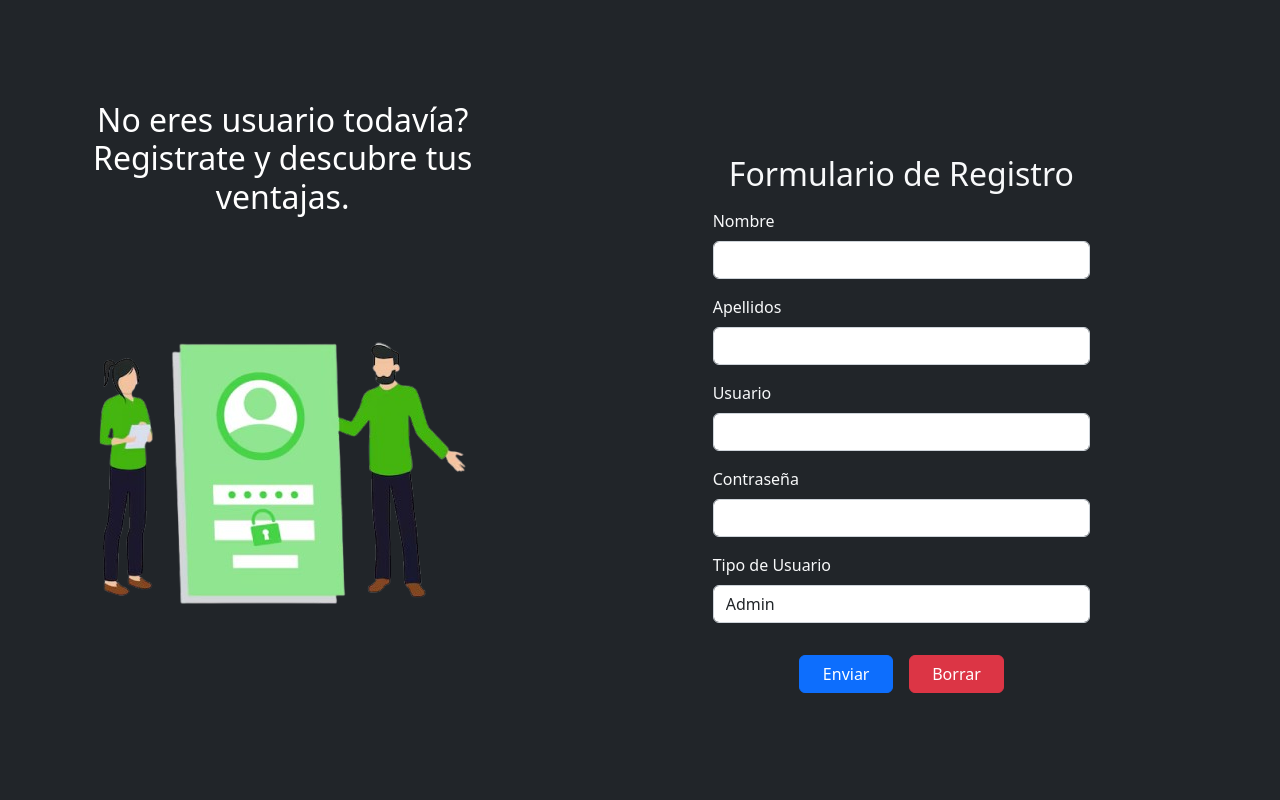
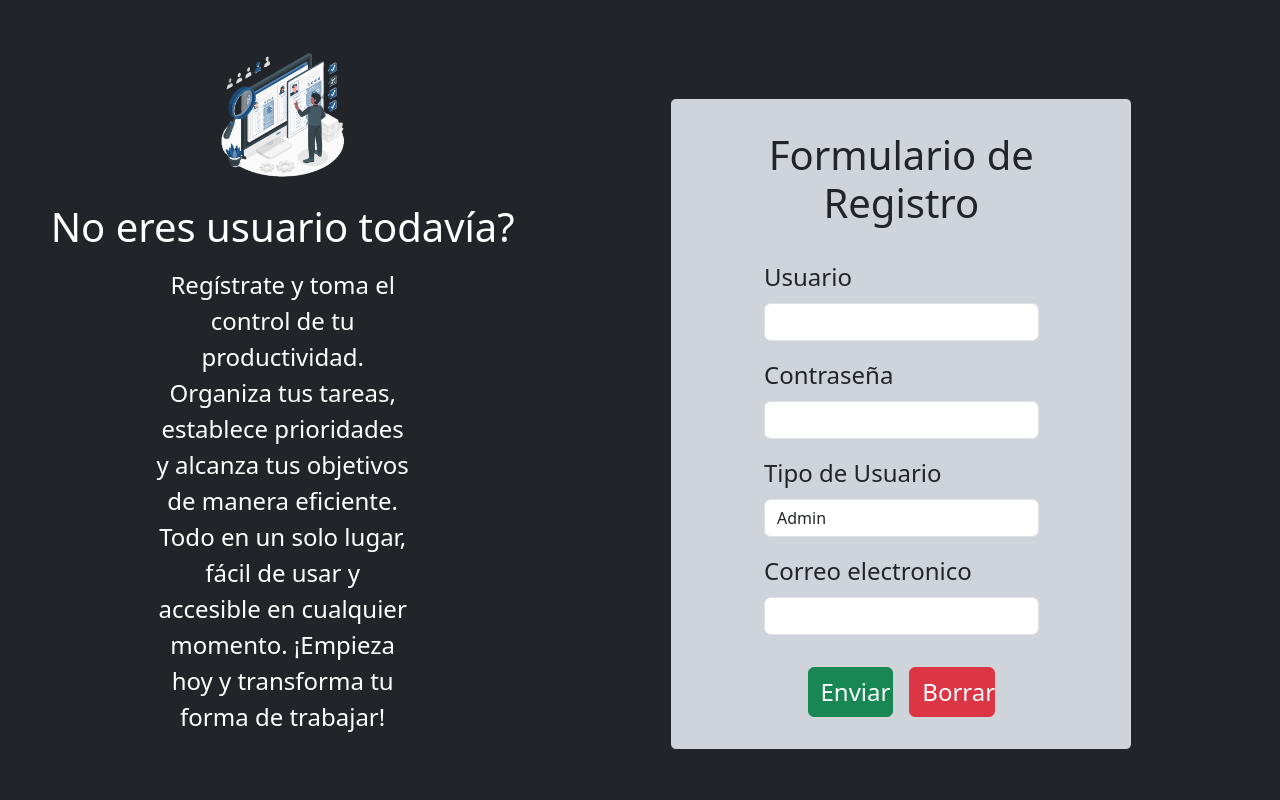
Before and after one commit to alfaroo1/TareasPersonales, a PHP site: page /pages/register.php in a window 1280 px wide. Run offline with PHP 8.4, Linux system fonts and the light colour scheme.

Commit message:
Finish page register

```diff
--- a/pages/register.php
+++ b/pages/register.php
@@ -7,6 +7,7 @@
         <title>Tareas Personales | Registro</title>
         <link rel="stylesheet" href="../estilos/styles.css">
         <link rel="stylesheet" href="../estilos/register.css">
+        <link rel="stylesheet" href="https://cdn.jsdelivr.net/npm/bootstrap@5.3.3/dist/css/bootstrap.min.css">
     </head>
 
     <body>
@@ -15,46 +16,72 @@
             <div class="row w-100 h-100">
                 <!-- Columna de la imagen -->
                 <div class="col-12 col-md-5 d-flex flex-column justify-content-center align-items-center d-none d-md-flex m-3">
-
-                <h2 class="text-white mt-4 text-center">No eres usuario todavía? <br> Registrate y descubre tus ventajas.</h2>
-
-            <img src="../imagenes/img_register.png" class="img-fluid" alt="Imagen de registro" >
-
+                    <div class="container-sm w-50">
+                        <img src="../imagenes/Sistema-de-registro-con-fondo.png" class="img-fluid mx-100" alt="Imagen de registro">
+                    </div>
+                    <h2 class="text-white mt-4 text-center fs-1">No eres usuario todavía?</h2>
+                    <p class="text-white fs-4 text-center fw-lighter mt-2 w-50">Regístrate y toma el control de tu productividad.
+                        Organiza tus tareas, establece prioridades y alcanza tus objetivos
+                        de manera eficiente. Todo en un solo lugar, fácil de usar y accesible
+                        en cualquier momento. ¡Empieza hoy y transforma tu forma de trabajar!</p>
                 </div>
 
                 <!-- Columna del formulario -->
                 <div class="col-12 col-md-6 d-flex justify-content-center align-items-center m-3">
-            <main class="container-lg text-light mt-5 border border-dark rounded p-4 w-100">
-                <h2 class="text-center">Formulario de Registro</h2>
-                <form action="" class="d-flex flex-column justify-content-center align-items-center w-100">
+                    <main class="bg-dark-subtle container-lg text-dark mt-5 border border-dark rounded p-4 w-75">
+                        <h2 class="text-center fs-1 mt-2">Formulario de Registro</h2>
+                        <form action="./register.php" method="POST" class="d-flex flex-column justify-content-center align-items-center w-100 mb-2 mt-4">
                             <div class="col-12 col-md-8 m-2">
-                        <label for="nombre" class="form-label">Nombre</label>
-                        <input type="text" id="nombre" class="form-control">
+                                <label for="usuario" class="form-label fs-4">Usuario</label>
+                                <input type="text" name="usuario" class="form-control">
                             </div>
                             <div class="col-12 col-md-8 m-2">
-                        <label for="apellidos" class="form-label">Apellidos</label>
-                        <input type="text" id="apellidos" class="form-control text-dark">
+                                <label for="contraseña" class="form-label fs-4">Contraseña</label>
+                                <input type="password" name="contraseña" class="form-control">
                             </div>
                             <div class="col-12 col-md-8 m-2">
-                        <label for="usuario" class="form-label">Usuario</label>
-                        <input type="text" id="usuario" class="form-control">
-                    </div>
-                    <div class="col-12 col-md-8 m-2">
-                        <label for="contraseña" class="form-label">Contraseña</label>
-                        <input type="password" id="contraseña" class="form-control">
-                    </div>
-                    <div class="col-12 col-md-8 m-2">
-                        <label for="tipoUser" class="form-label">Tipo de Usuario</label>
+                                <label for="tipoUser" class="form-label fs-4">Tipo de Usuario</label>
                                 <select name="tipoUser" id="tipoUser" class="form-control">
                                     <option value="admin">Admin</option>
                                     <option value="registrado">Registrado</option>
                                 </select>
                             </div>
+                            <div class="col-12 col-md-8 m-2">
+                                <label for="email" class="form-label fs-4">Correo electronico</label>
+                                <input type="email" name="email" class="form-control">
+                            </div>
                             <div class="row gap-3 col-6 mt-4 d-flex justify-content-center">
-                        <button type="submit" class="btn btn-primary col-4">Enviar</button>
-                        <button type="reset" class="btn btn-danger col-4">Borrar</button>
+                                <button type="submit" class="btn btn-success col-5 fs-4 ">Enviar</button>
+                                <button type="reset" class="btn btn-danger col-5 fs-4">Borrar</button>
                             </div>
                         </form>
+                        <!-- Codigo PHP para insertar el usuario en la BD -->
+                        <?php
+                        //QUEDA CONTROLAR QUE ESTE USUARIO NO ESTE REGISTRADO
+                        if ($_SERVER['REQUEST_METHOD'] == 'POST') {
+                            include "../functions/funciones_bd.php";
+                            //Nos concecatamos a la base de datos
+                            connect();
+                            //Controlamos que el fomrulario no este vacio
+                            if (empty($_POST['usuario']) || empty($_POST['contraseña']) || empty($_POST['email'])) {
+                                echo '<p class="text-center mt-2 fs-4">Hay algun apartado sin rellenar</p>';
+                            } else {
+                                //Añadimos comillas a los datos que vamos a insertar
+                                $usuario = "'" . $_POST['usuario'] . "'";
+                                $contraseña = "'" . $_POST['contraseña'] . "'";
+                                $tipo = "'" . $_POST['tipoUser'] . "'";
+                                $gmail = "'" . $_POST['email'] . "'";
+                                //Controlamos que no haya damos reptidos
+                                $datosRepetidos = consultaUser($usuario);
+                                if ($datosRepetidos >= 1) {
+                                    echo '<p class="text-center mt-2 fs-4">Ya existe este usuario</p>';
+                                } else if ($datosRepetidos == 0) {
+                                    //Insertamos los datos del formulario
+                                    insertarUser($usuario, $contraseña, $tipo, $gmail);
+                                }
+                            }
+                        }
+                        ?>
                     </main>
                 </div>
             </div>
```
Also changed, not shown: functions/funciones_bd.php (+22 -4 lines), imagenes/Sistema-de-registro-con-fondo.png (added). Lines whose indentation alone changed are shown as unchanged.
